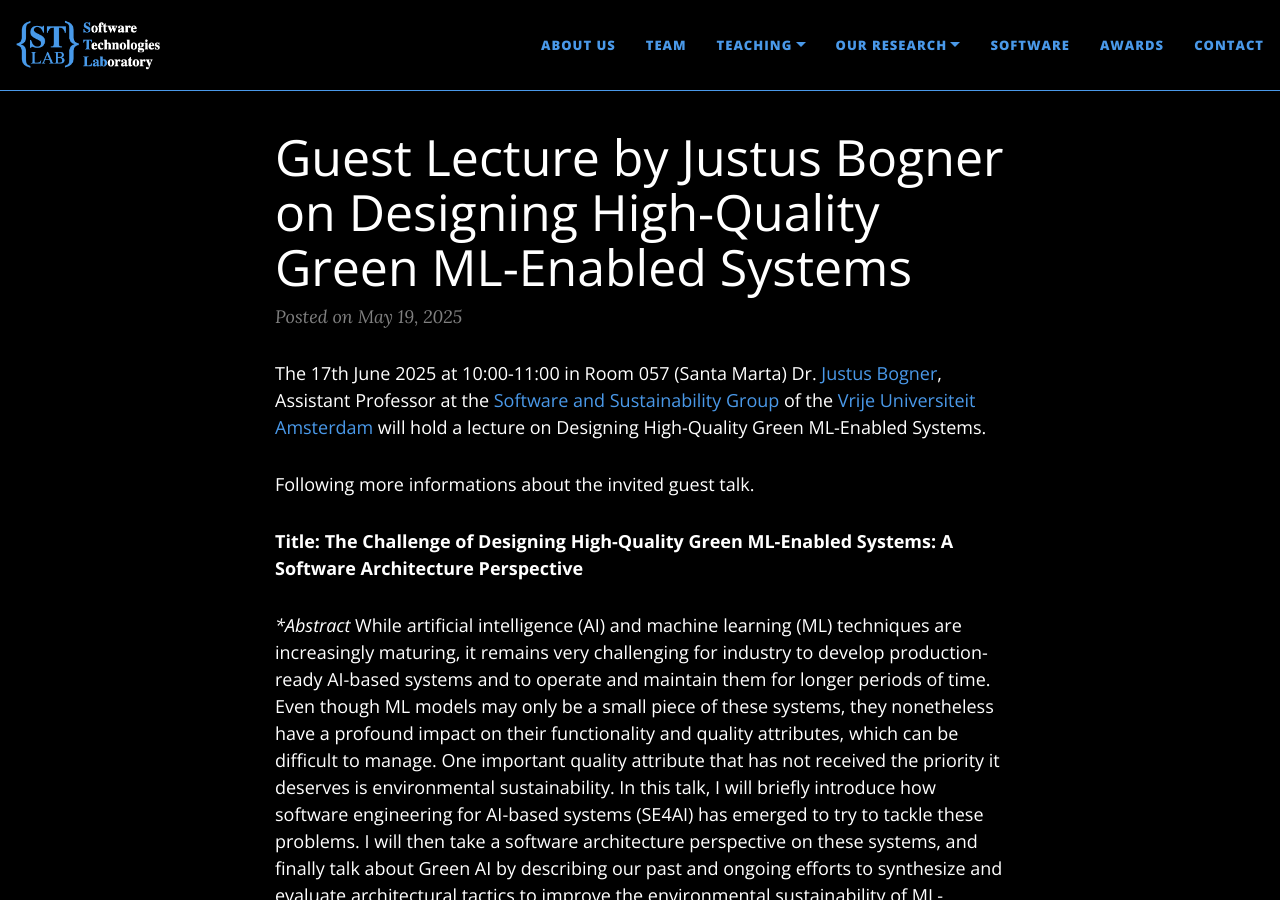
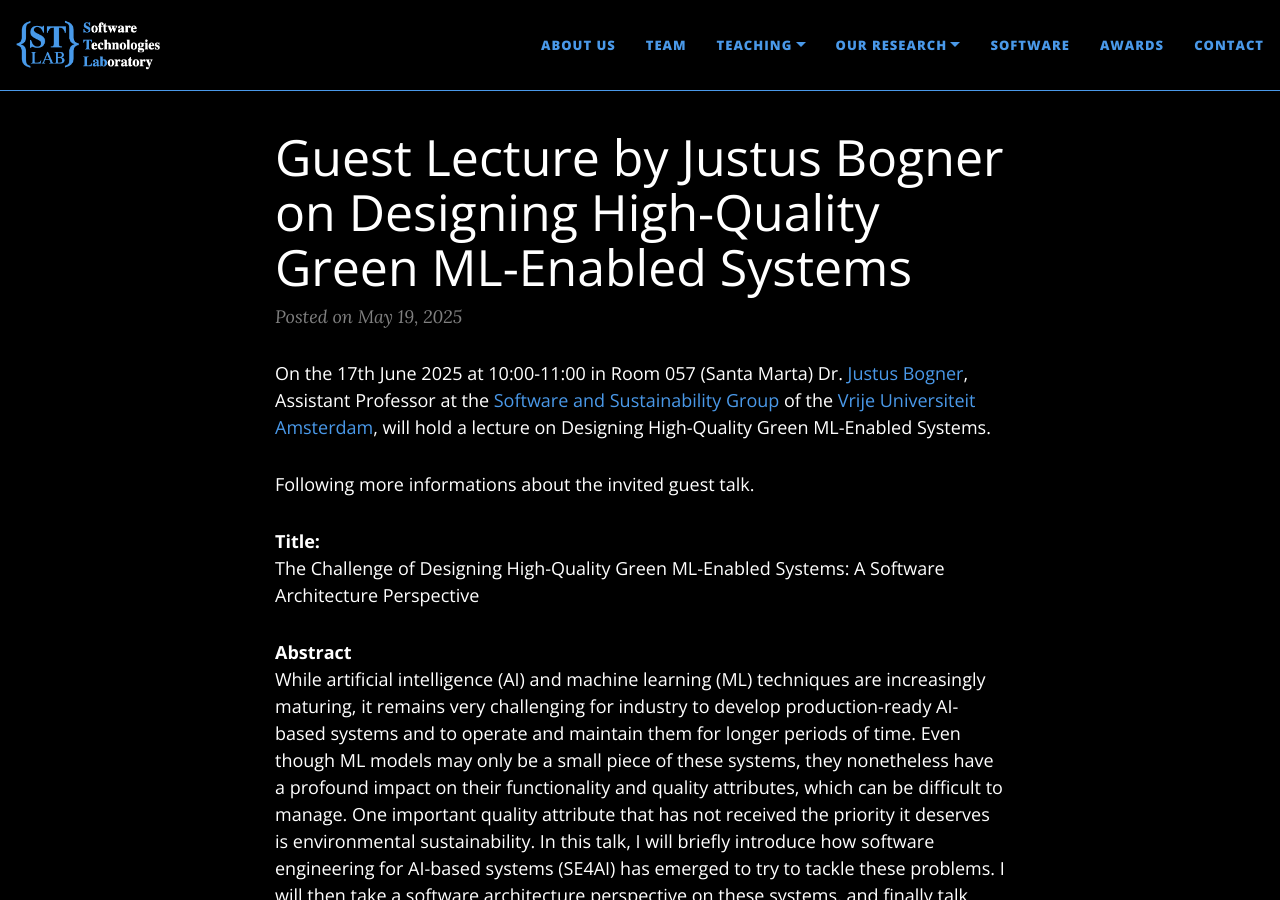
Before and after one commit to STLab-UniFI/STLab-UniFI.github.io, a Jekyll site: the page built from _posts/2025-05-19-invited-talk.md, in a window 1280 px wide and 900 px high. Built offline with Jekyll 4.4.1, drawn with Linux system fonts in a browser that asks for light colours; nearby versions of some CDN libraries.

```diff
--- a/_posts/2025-05-19-invited-talk.md
+++ b/_posts/2025-05-19-invited-talk.md
@@ -6,14 +6,15 @@ tags: [conference]
 comments: false
 ---
 
-The 17th June 2025 at 10:00-11:00 in Room 057 (Santa Marta) Dr. [Justus Bogner](https://xjreb.github.io/), Assistant Professor at the [Software and Sustainability Group](https://s2group.cs.vu.nl/) of the [Vrije Universiteit Amsterdam](https://vu.nl/nl) will hold a lecture on Designing High-Quality Green ML-Enabled Systems.
+On the 17th June 2025 at 10:00-11:00 in Room 057 (Santa Marta) Dr. [Justus Bogner](https://xjreb.github.io/), Assistant Professor at the [Software and Sustainability Group](https://s2group.cs.vu.nl/) of the [Vrije Universiteit Amsterdam](https://vu.nl/nl), will hold a lecture on Designing High-Quality Green ML-Enabled Systems.
 
 Following more informations about the invited guest talk.
 
-**Title: The Challenge of Designing High-Quality Green ML-Enabled Systems: A Software Architecture Perspective**
+**Title:** <br>
+The Challenge of Designing High-Quality Green ML-Enabled Systems: A Software Architecture Perspective
 
-**Abstract*
+**Abstract**<br>
 While artificial intelligence (AI) and machine learning (ML) techniques are increasingly maturing, it remains very challenging for industry to develop production-ready AI-based systems and to operate and maintain them for longer periods of time. Even though ML models may only be a small piece of these systems, they nonetheless have a profound impact on their functionality and quality attributes, which can be difficult to manage. One important quality attribute that has not received the priority it deserves is environmental sustainability. In this talk, I will briefly introduce how software engineering for AI-based systems (SE4AI) has emerged to try to tackle these problems. I will then take a software architecture perspective on these systems, and finally talk about Green AI by describing our past and ongoing efforts to synthesize and evaluate architectural tactics to improve the environmental sustainability of ML-enabled systems.
 
-*About the Speaker*
+**About the Speaker**<br>
 Dr. Justus Bogner is an Assistant Professor in Software Engineering at the Vrije Universiteit Amsterdam (S2 group). He worked over nine years as a software engineer at Hewlett Packard and DXC Technology. After earning his PhD in 2020, he spent three years as a postdoc at the University of Stuttgart, leading the "Software Engineering for AI- and Microservice-Based Systems" division. His research focuses on empirical software engineering, architecture, and quality (maintainability, evolvability, sustainability), especially in AI- and microservice-based systems.
```
